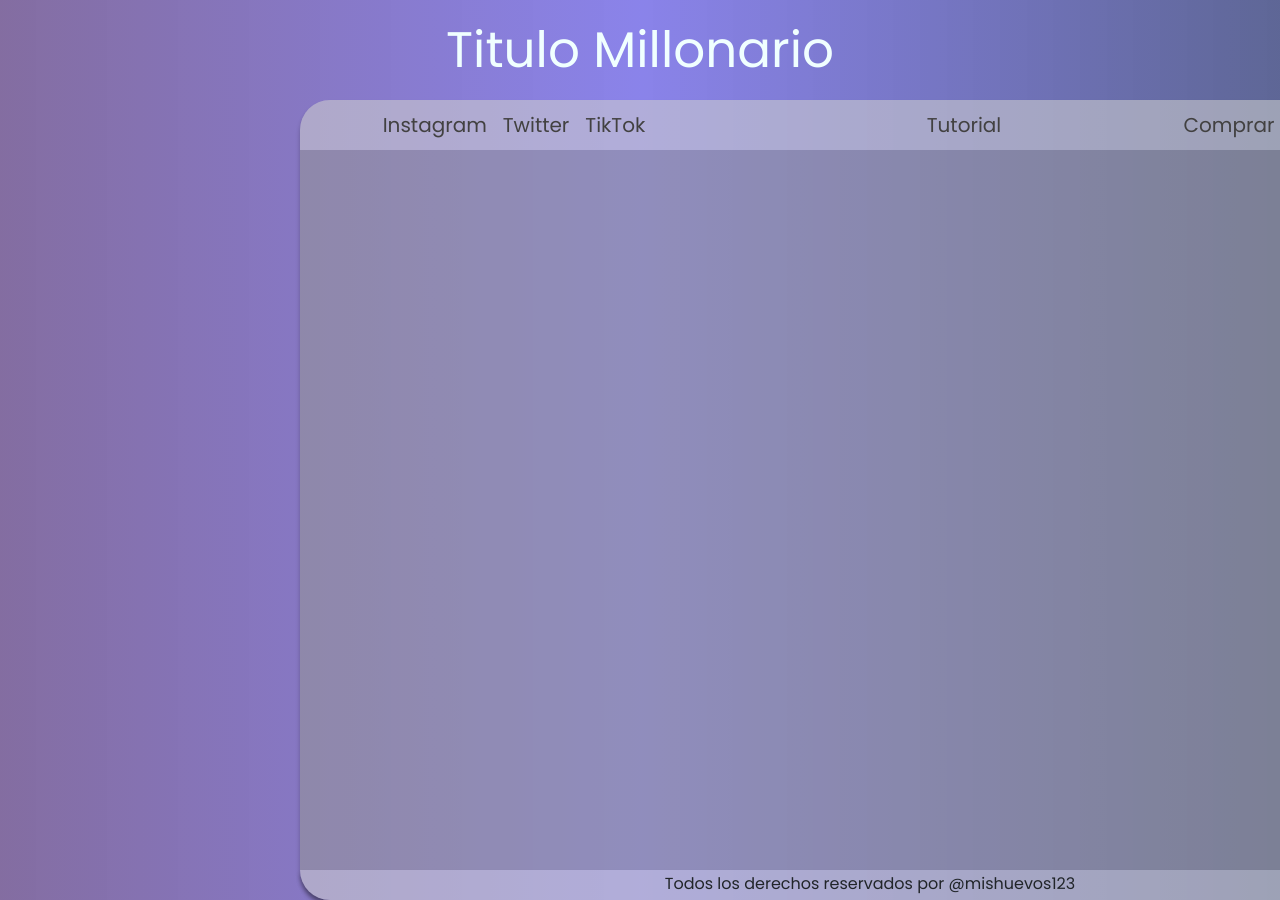
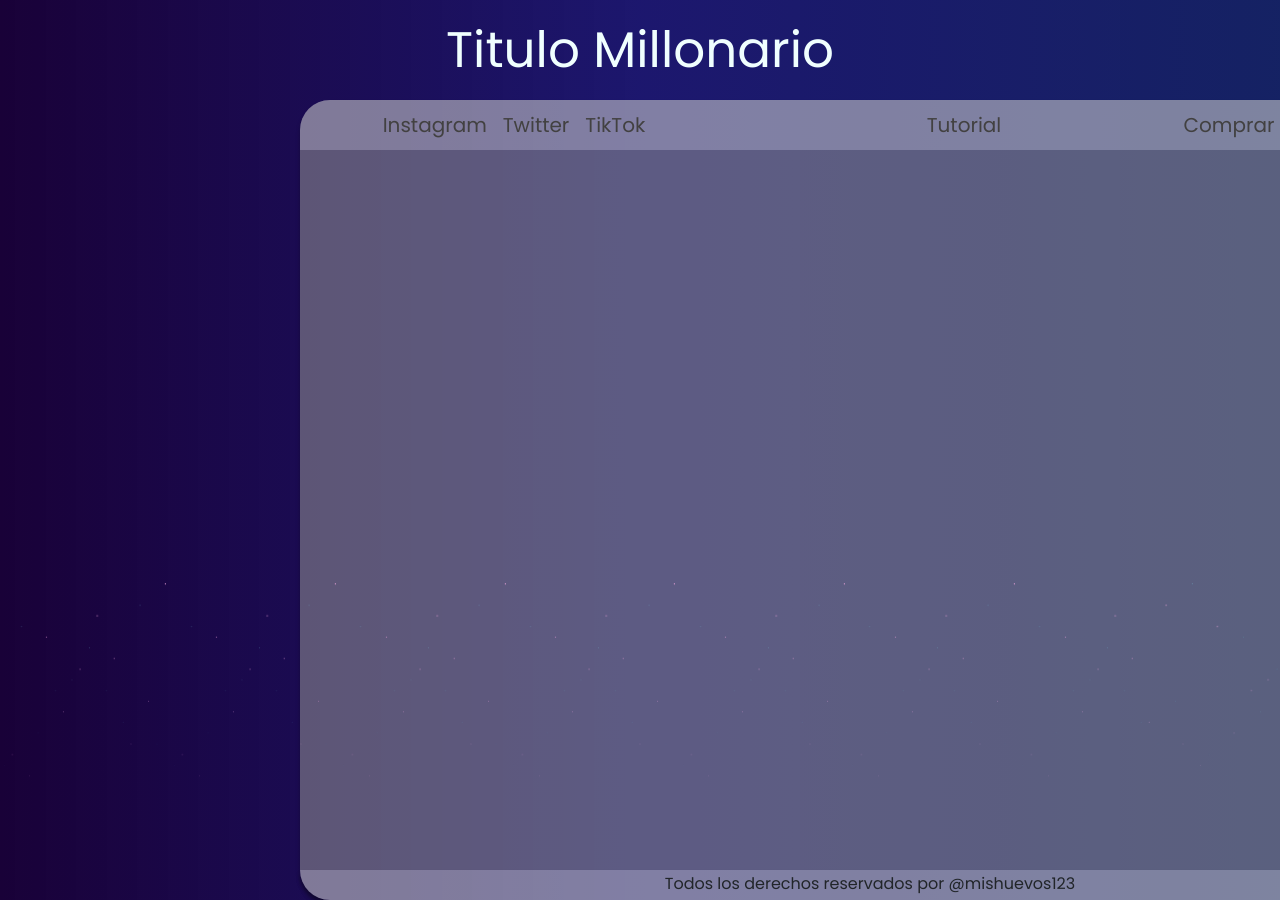
Before and after one commit to shustersworld/parcelProject, an Angular app: page / in a window 1280 px wide. Shown: the top 900 px of the page. Built offline with nearby package versions, Linux system fonts and the light colour scheme.

Commit message:
feat: starligth v2

```diff
--- a/src/app/shared/estructura-base/estructura-base.component.scss
+++ b/src/app/shared/estructura-base/estructura-base.component.scss
@@ -123,7 +123,7 @@
     display: flex;
 }
 
-.bubbles span
+.ligths span
 {
     position: relative;
     width: 5px;
@@ -135,7 +135,7 @@
     animation: animate 5s linear infinite;
     animation-duration: calc(500s / var(--i));
 }
-.bubbles span:nth-child(even)
+.ligths span:nth-child(even)
 {
     background: #f1d4ea;
     box-shadow: 0 0 0 2px #f8a7e4,
@@ -145,10 +145,10 @@
 {
     0%
     {
-        transform: translateY(100vh) scale(0);
+        transform: translateY(110vh) scale(0);
     }
     90%
     {
-        transform: translateY(-10vh) scale(1);
+        transform: translateY(-10vh) scale(0.5);
     }
 }
--- a/src/styles.scss
+++ b/src/styles.scss
@@ -3,6 +3,6 @@ body{
     width: 100%;
     height:100%;
     background-repeat: no-repeat;
-    background: linear-gradient(90deg, rgba(41, 2, 92, 0.575), rgba(39, 26, 216, 0.541), rgba(2, 15, 90, 0.637));
+    background: linear-gradient(90deg, rgb(25, 1, 56), rgba(8, 2, 97, 0.918), rgba(2, 16, 87, 0.925));
     font-family: 'Poppins', sans-serif;
 }
```
